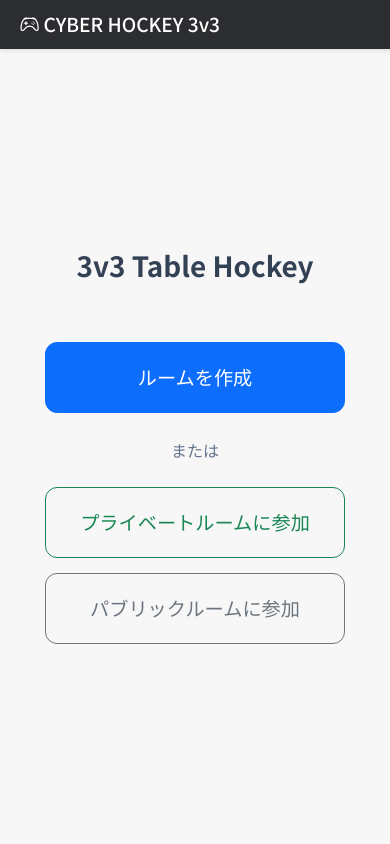
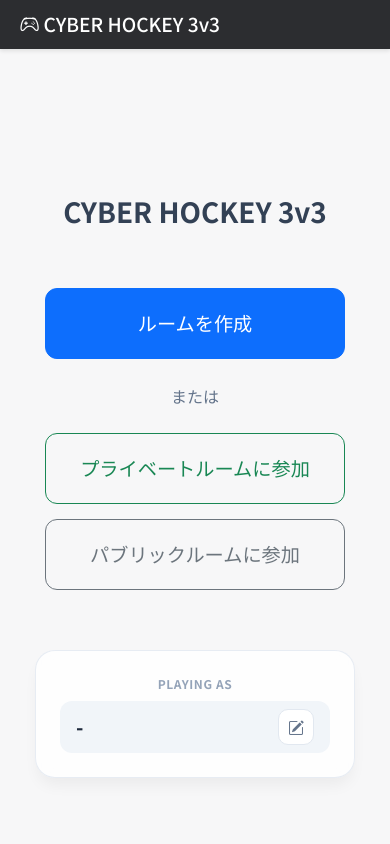
Before and after one commit to asterisk3157/base_app_test, a Flask app: page / in a window 390 px wide. Run offline with Flask 3, Linux system fonts and the light colour scheme; some libraries are stand-ins or nearby versions.

Commit message:
UI: Refine chat bubble padding, responsive layout, and username profile design

```diff
--- a/templates/index.html
+++ b/templates/index.html
@@ -32,8 +32,8 @@
             display: flex;
             flex-direction: column;
             height: 100vh;
+            min-height: 100vh;
             overflow: hidden;
-            /* Prevent page scrolling, layout is fixed */
         }
 
         header {
@@ -64,9 +64,13 @@
         /* --- Top Page --- */
         #topView {
             flex-direction: column;
+            align-self: stretch;
             align-items: center;
             justify-content: center;
             gap: 20px;
+            overflow-y: auto;
+            min-height: 0;
+            padding: 40px 20px;
         }
 
         .huge-btn {
@@ -167,6 +171,83 @@
             flex-grow: 1;
             overflow-y: auto;
             padding: 20px;
+            display: flex;
+            flex-direction: column;
+            gap: 15px;
+        }
+
+        /* --- Top Page Specific --- */
+        .user-profile-card {
+            margin-top: 40px;
+            padding: 24px;
+            background: rgba(255, 255, 255, 0.8);
+            backdrop-filter: blur(8px);
+            border-radius: 20px;
+            border: 1px solid rgba(226, 232, 240, 0.8);
+            box-shadow: 0 10px 15px -3px rgba(0, 0, 0, 0.05);
+            display: inline-flex;
+            flex-direction: column;
+            align-items: center;
+            min-width: 320px;
+            transition: all 0.3s ease;
+        }
+
+        .user-profile-card:hover {
+            transform: translateY(-2px);
+            box-shadow: 0 20px 25px -5px rgba(0, 0, 0, 0.08);
+        }
+
+        .user-profile-card .label {
+            font-size: 0.75rem;
+            text-transform: uppercase;
+            letter-spacing: 0.05em;
+            color: #94a3b8;
+            margin-bottom: 8px;
+            font-weight: 600;
+        }
+
+        .user-profile-card .name-container {
+            display: flex;
+            align-items: center;
+            gap: 12px;
+            background: #f1f5f9;
+            padding: 8px 16px;
+            border-radius: 12px;
+            width: 100%;
+            justify-content: space-between;
+        }
+
+        .user-profile-card .name-text {
+            font-weight: 700;
+            color: #1e293b;
+            font-size: 1.25rem;
+            max-width: 200px;
+            overflow: hidden;
+            text-overflow: ellipsis;
+            white-space: nowrap;
+        }
+
+        .user-profile-card .edit-btn {
+            background: white;
+            border: 1px solid #e2e8f0;
+            color: #64748b;
+            width: 36px;
+            height: 36px;
+            border-radius: 10px;
+            display: flex;
+            align-items: center;
+            justify-content: center;
+            cursor: pointer;
+            transition: all 0.2s ease;
+        }
+
+        .user-profile-card .edit-btn:hover {
+            color: #0ea5e9;
+            border-color: #0ea5e9;
+            background: #f0f9ff;
+        }
+
+        .top-btns {
             display: flex;
             flex-direction: column;
             gap: 15px;
@@ -208,6 +289,16 @@
             box-shadow: 0 1px 2px rgba(0, 0, 0, 0.05);
             position: relative;
             max-width: 100%;
+        }
+
+        .message-bubble>*:last-child,
+        .message-bubble>div>*:last-child {
+            margin-bottom: 0 !important;
+        }
+
+        .message-bubble>*:first-child,
+        .message-bubble>div>*:first-child {
+            margin-top: 0 !important;
         }
 
         .my-message .message-bubble {
@@ -613,13 +704,23 @@
 
         <!-- 1. TOP PAGE -->
         <div id="topView" class="view active">
-            <h1 style="font-weight: 700; color: #334155; margin-bottom: 40px;">3v3 Table Hockey</h1>
-
-            <div style="display: flex; flex-direction: column; gap: 15px;">
+            <h1 style="font-weight: 700; color: #334155; margin-bottom: 40px; padding-top: 80px;">CYBER HOCKEY 3v3</h1>
+
+            <div class="top-btns">
                 <button class="btn btn-primary huge-btn" onclick="createRoomPrompt()">ルームを作成</button>
                 <div style="text-align: center; font-weight: 500; color: #64748b; margin: 10px 0;">または</div>
                 <button class="btn btn-outline-success huge-btn" onclick="joinPrivateRoom()">プライベートルームに参加</button>
                 <button class="btn btn-outline-secondary huge-btn" onclick="joinPublicRoom()">パブリックルームに参加</button>
+            </div>
+
+            <div class="user-profile-card">
+                <div class="label">Playing as</div>
+                <div class="name-container">
+                    <span id="currentNameDisplay" class="name-text">-</span>
+                    <button class="edit-btn" onclick="changeUsername()" title="ユーザー名を変更">
+                        <i class="bi bi-pencil-square"></i>
+                    </button>
+                </div>
             </div>
         </div>
 
@@ -750,12 +851,33 @@
 
         function requireUsername() {
             if (!currentUsername) {
-                let name = prompt("ユーザー名を入力してください:");
-                if (!name || name.trim() === "") name = "Anon" + Math.floor(Math.random() * 1000);
+                changeUsername();
+            } else {
+                updateUsernameDisplay();
+            }
+        }
+
+        function changeUsername() {
+            let name = prompt("ユーザー名を入力してください:", currentUsername || "");
+            if (name && name.trim() !== "") {
                 currentUsername = name.trim();
                 localStorage.setItem('chatUsername', currentUsername);
-            }
-        }
+                updateUsernameDisplay();
+            } else if (!currentUsername) {
+                // Initial prompt handling if cancelled
+                currentUsername = "Anon" + Math.floor(Math.random() * 1000);
+                localStorage.setItem('chatUsername', currentUsername);
+                updateUsernameDisplay();
+            }
+        }
+
+        function updateUsernameDisplay() {
+            const el = document.getElementById('currentNameDisplay');
+            if (el) el.textContent = currentUsername || '-';
+        }
+
+        // Initialize display
+        updateUsernameDisplay();
 
         function createRoomPrompt() {
             requireUsername();
@@ -1348,9 +1470,7 @@
                             ADD_ATTR: ['onclick']
                         });
 
-                        const contentBody = document.createElement('div');
-                        contentBody.innerHTML = safeHTML;
-                        bubbleDiv.appendChild(contentBody);
+                        bubbleDiv.insertAdjacentHTML('beforeend', safeHTML);
 
                         const actionsDiv = document.createElement('div');
                         actionsDiv.className = 'message-actions';
```
